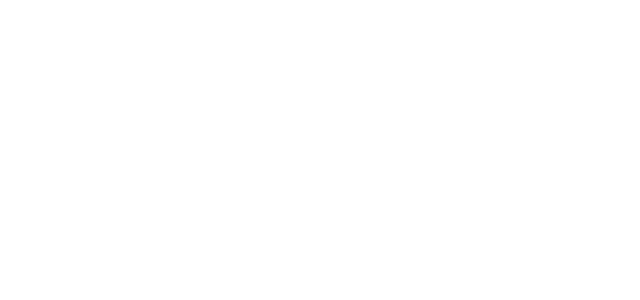
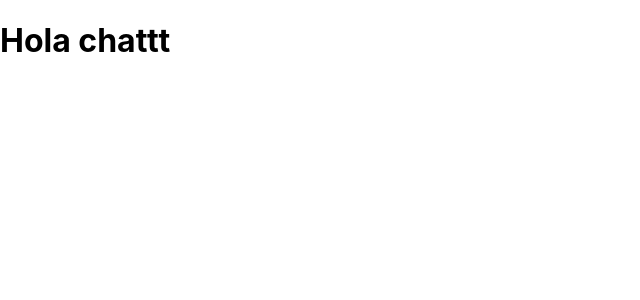
Before and after one commit to GuidoRial/board-message, a React (Create React App) app: page / in a window 1280 px wide. Shown: the top 300 px of the page, without its empty margins (0-640 px from the left). Built offline with nearby package versions, Linux system fonts and the light colour scheme.

Commit message:
first commit

```diff
--- a/src/App.js
+++ b/src/App.js
@@ -3,6 +3,7 @@
 function App() {
   return (
     <div className="App">
+      <h1>Hola chattt</h1>
     </div>
   );
 }
```
